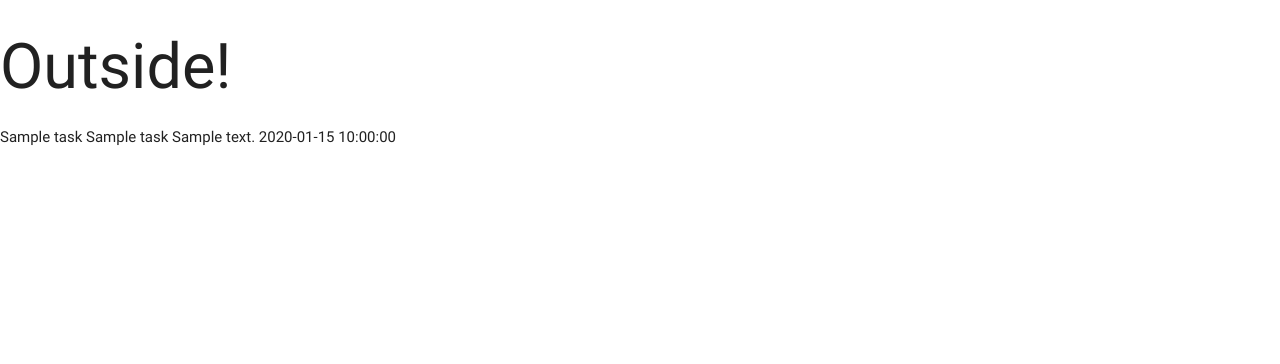
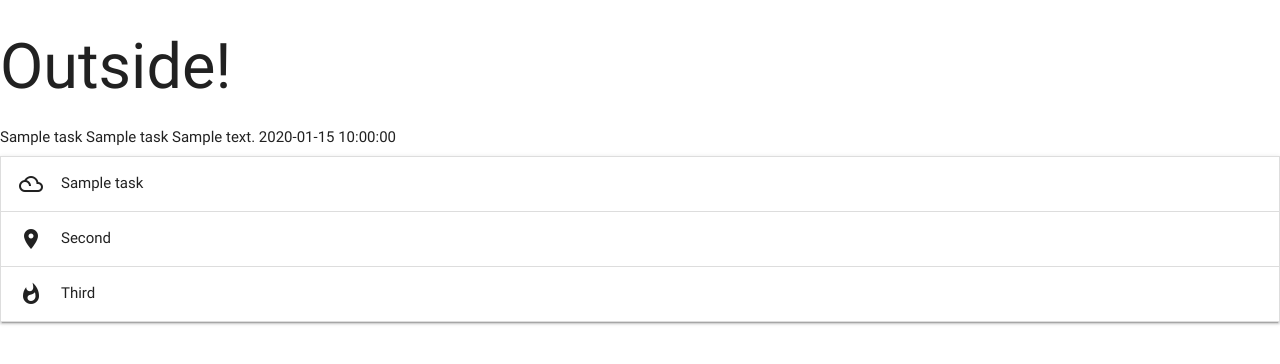
Before and after one commit to elg1e/task-manager, a Flask app: page / in a window 1280 px wide. Shown: the top 364 px of the page. Run offline with Flask 2, Linux system fonts and the light colour scheme; a database or web service that is not in the repository returns one stand-in record (values such as "Sample title"); some libraries are stand-ins or nearby versions.

Commit message:
Starting to add materialize.css

```diff
--- a/templates/base.html
+++ b/templates/base.html
@@ -10,5 +10,10 @@
             {% endblock %}
             <script src="https://cdnjs.cloudflare.com/ajax/libs/jquery/3.4.1/jquery.min.js" integrity="sha256-CSXorXvZcTkaix6Yvo6HppcZGetbYMGWSFlBw8HfCJo=" crossorigin="anonymous"></script>
             <script src="https://cdnjs.cloudflare.com/ajax/libs/materialize/0.100.2/js/materialize.min.js"></script>
+            <script type="text/javascript">
+            $(document).ready(function(){
+                $('.collapsible').collapsible();
+            });
+            </script>
     </body>
 </html>
--- a/templates/tasks.html
+++ b/templates/tasks.html
@@ -7,4 +7,22 @@
             {{task.is_urgent}}
             {{task.due_date}}
         {% endfor %}
+
+{% for task in tasks %}
+<ul class="collapsible">
+    <li>
+      <div class="collapsible-header"><i class="material-icons">filter_drama</i>{{task.task_name}}</div>
+      <div class="collapsible-body"><span>Lorem ipsum dolor sit amet.</span></div>
+    </li>
+    <li>
+      <div class="collapsible-header"><i class="material-icons">place</i>Second</div>
+      <div class="collapsible-body"><span>Lorem ipsum dolor sit amet.</span></div>
+    </li>
+    <li>
+      <div class="collapsible-header"><i class="material-icons">whatshot</i>Third</div>
+      <div class="collapsible-body"><span>Lorem ipsum dolor sit amet.</span></div>
+    </li>
+  </ul>
+  {% endfor %}
+
 {% endblock %}
```
